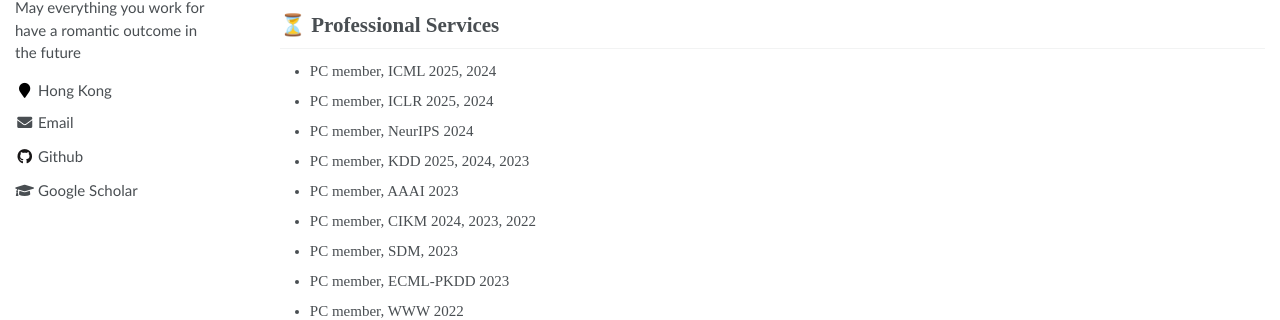
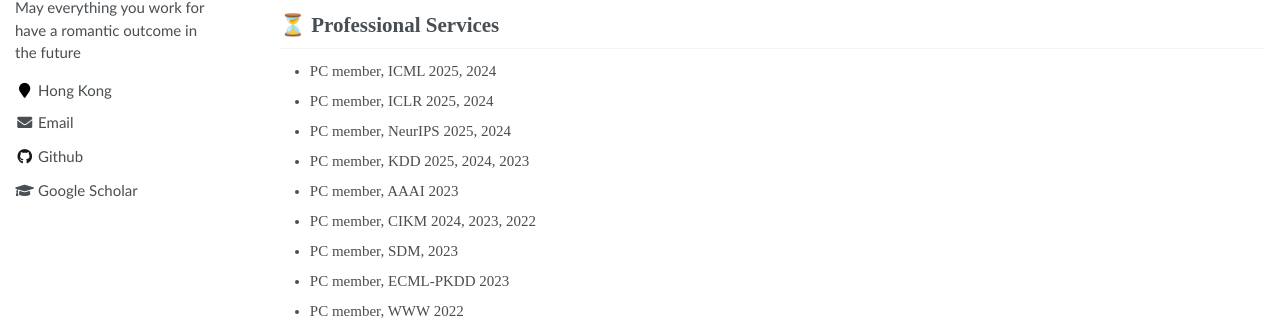
Before and after one commit to Daftstone/Daftstone.github.io, a Jekyll site: the page built from _pages/about.md, in a window 1280 px wide and 900 px high, scrolled down 1846 px. Shown: the part 353-673 px from the top of the window. Built offline with Jekyll 4.4.1, drawn with Linux system fonts in a browser that asks for light colours.

Commit message:
Update about.md

```diff
--- a/_pages/about.md
+++ b/_pages/about.md
@@ -82,7 +82,7 @@ My research interests include data mining, especially on recommender System Secu
 # ⏳ Professional Services
 - PC member, ICML 2025, 2024
 - PC member, ICLR 2025, 2024
-- PC member, NeurIPS 2024
+- PC member, NeurIPS 2025, 2024
 - PC member, KDD 2025, 2024, 2023
 - PC member, AAAI 2023
 - PC member, CIKM 2024, 2023, 2022
```
